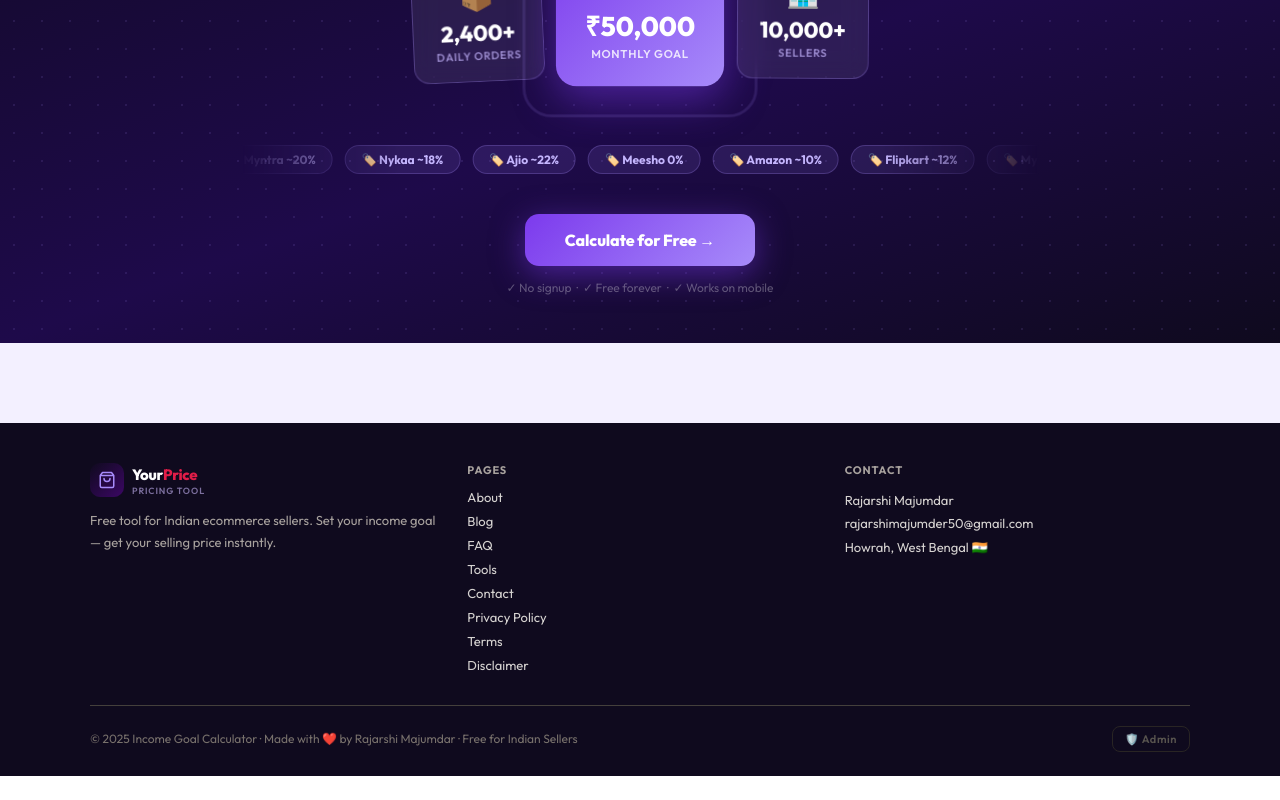
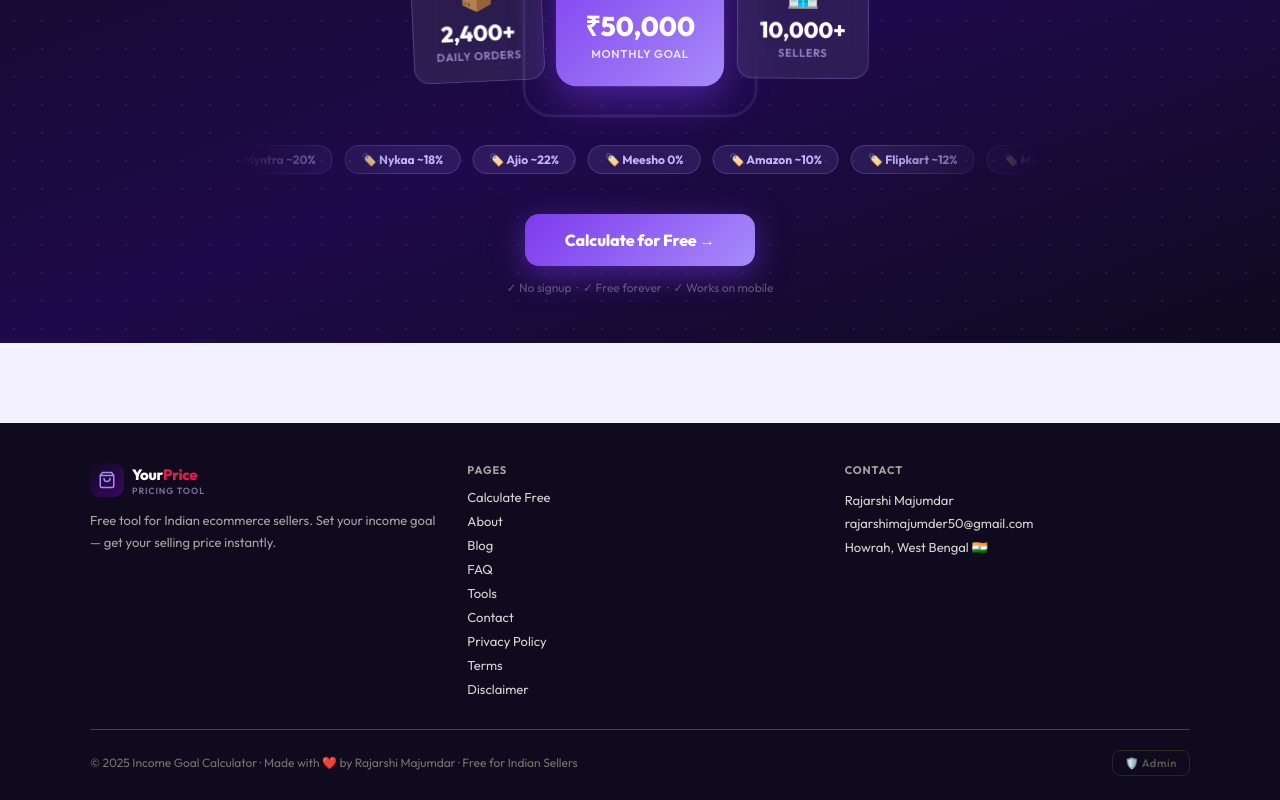
Before and after one commit to rajarshimajumder50/yourprice-app, a React (Vite) app: page / in a window 1280 px wide. Shown: the part 4585-5385 px from the top of the page. Before the commit the page ends 5361 px from the top, so only its background shows below. Built offline with nearby package versions, Linux system fonts and the light colour scheme.

Commit message:
Update footer navigation to handle new 'Calculate Free' link

```diff
--- a/income-goal-with-admin.jsx
+++ b/income-goal-with-admin.jsx
@@ -306,11 +306,28 @@
 
 function Footer({ setPage }) {
   const links = [
-    { id: "about", label: "About" }, { id: "blog", label: "Blog" },
-    { id: "faq", label: "FAQ" }, { id: "tools", label: "Tools" },
-    { id: "contact", label: "Contact" }, { id: "privacy", label: "Privacy Policy" },
-    { id: "terms", label: "Terms" }, { id: "disclaimer", label: "Disclaimer" },
+    { id: "calc", label: "Calculate Free" }, { id: "about", label: "About" },
+    { id: "blog", label: "Blog" }, { id: "faq", label: "FAQ" },
+    { id: "tools", label: "Tools" }, { id: "contact", label: "Contact" },
+    { id: "privacy", label: "Privacy Policy" }, { id: "terms", label: "Terms" },
+    { id: "disclaimer", label: "Disclaimer" },
   ];
+
+  const handleFooterNav = (id) => {
+    if (id === "calc") {
+      setPage("home");
+      setTimeout(() => {
+        document.getElementById("calc")?.scrollIntoView({
+          behavior: "smooth",
+          block: "start",
+        });
+      }, 100);
+      return;
+    }
+    setPage(id);
+    window.scrollTo({ top: 0, behavior: "smooth" });
+  };
+
   return (
     <footer style={{ background: C.text, color: "#fff", padding: "40px 20px 24px", marginTop: 80 }}>
       <div style={{ maxWidth: 1100, margin: "0 auto" }}>
@@ -336,7 +353,7 @@
           <div>
             <p style={{ fontWeight: 700, marginBottom: 12, fontSize: 11, textTransform: "uppercase", letterSpacing: "0.08em", color: "#a8a29e" }}>Pages</p>
             <div style={{ display: "flex", flexDirection: "column", gap: 8 }}>
-              {links.map(l => <button key={l.id} onClick={() => setPage(l.id)} style={{ background: "none", border: "none", cursor: "pointer", color: "#d6d3d1", fontSize: 13, textAlign: "left", padding: 0 }}>{l.label}</button>)}
+              {links.map(l => <button key={l.id} onClick={() => handleFooterNav(l.id)} style={{ background: "none", border: "none", cursor: "pointer", color: "#d6d3d1", fontSize: 13, textAlign: "left", padding: 0 }}>{l.label}</button>)}
             </div>
           </div>
           <div>
```
